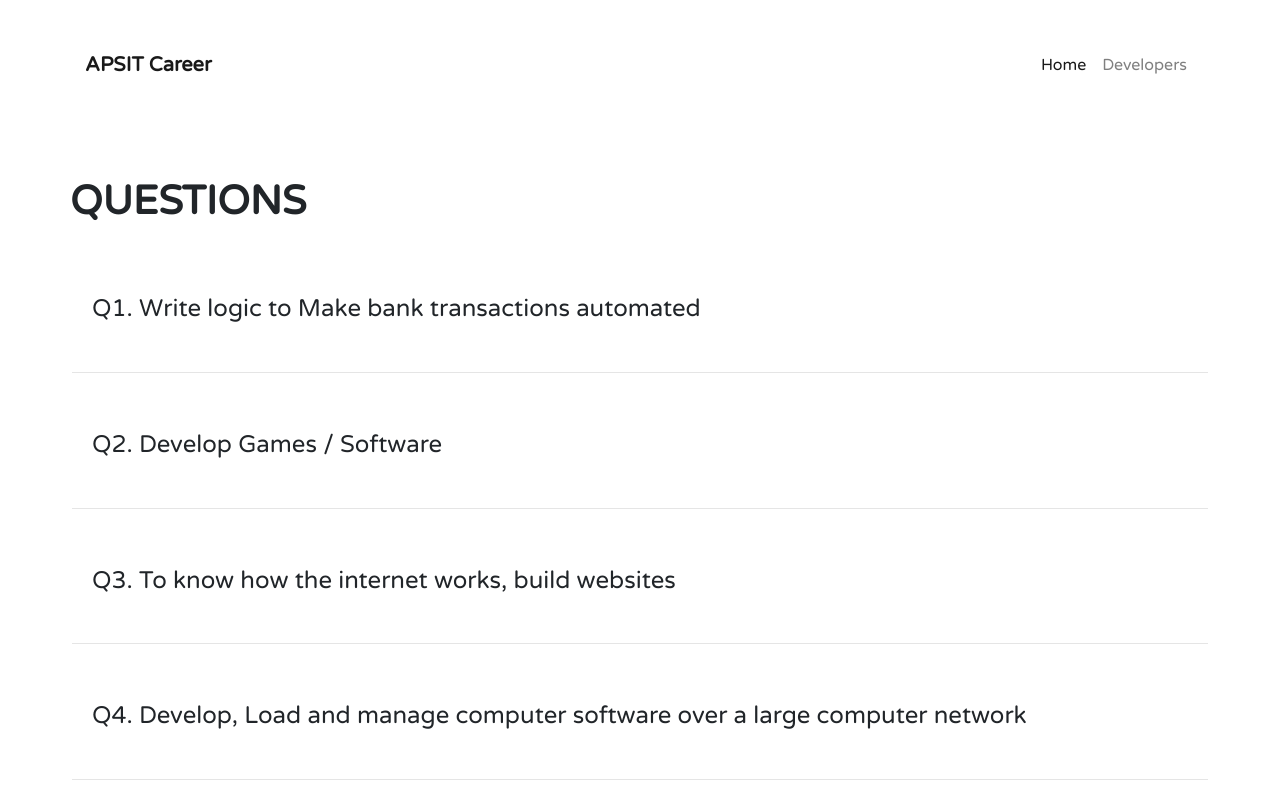
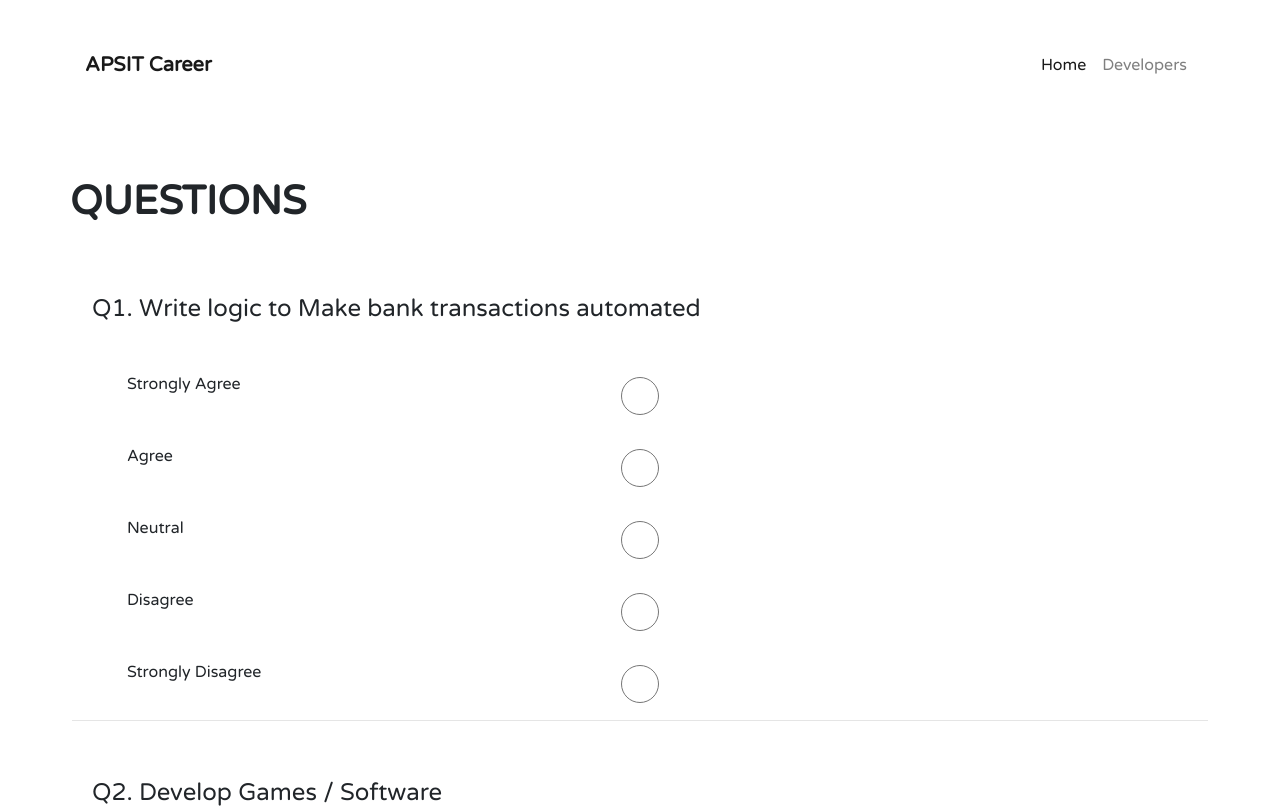
Before and after one commit to phyerwaal-dev/career, a React (Create React App) app: page /career/questions in a window 1280 px wide. Shown: the top 808 px of the page. Built offline with nearby package versions, Linux system fonts and the light colour scheme.

Commit message:
radio button bugs resolved

```diff
--- a/src/Components/Questions.js
+++ b/src/Components/Questions.js
@@ -1,43 +1,114 @@
-import React from 'react';
-import { MDBBtn, MDBCard, MDBCardBody, MDBCardTitle, MDBRow, MDBView, MDBContainer, MDBNavbar, MDBNavbarBrand, MDBNavbarToggler, MDBCollapse, MDBNavbarNav, MDBNavItem, MDBNavLink } from 'mdbreact';
-import '../question.css'
-import questions from '../data/questions.json';
-import logo from '../Web_bg.png';
+import React from "react";
+import {
+  MDBBtn,
+  MDBCard,
+  MDBCardBody,
+  MDBCardTitle,
+  MDBRow,
+  MDBView,
+  MDBContainer,
+  MDBNavbar,
+  MDBNavbarBrand,
+  MDBNavbarToggler,
+  MDBCollapse,
+  MDBNavbarNav,
+  MDBNavItem,
+  MDBNavLink,
+  MDBInput,
+} from "mdbreact";
+import "../question.css";
+import questions from "../data/questions.json";
+import options from "../data/options.json";
+import logo from "../Web_bg.png";
 
 class Questions extends React.Component {
   state = {
     collapsed: false,
-        radio: 0
+    selection: questions.map((i, key) => {
+      let data = { id: i.id, val: null };
+      return data;
+    }),
+    // selection: [
+    //   { id: 1, val: 0 },
+    //   { id: 2, val: 1 },
+    //   { id: 3, val: 2 },
+    //   { id: 4, val: 3 },
+    //   { id: 5, val: 4 },
+    //   { id: 6, val: 1 },
+    //   { id: 7, val: 3 },
+    //   { id: 8, val: 4 },
+    //   { id: 9, val: 0 },
+    //   { id: 10, val: 0 },
+    //   { id: 11, val: 0 },
+    //   { id: 12, val: 1 },
+    //   { id: 13, val: 2 },
+    //   { id: 14, val: 3 },
+    //   { id: 15, val: 4 },
+    //   { id: 16, val: 1 },
+    //   { id: 17, val: 3 },
+    //   { id: 18, val: 4 },
+    //   { id: 19, val: 0 },
+    //   { id: 20, val: 0 },
+    //   { id: 21, val: 0 },
+    //   { id: 22, val: 1 },
+    //   { id: 23, val: 2 },
+    //   { id: 24, val: 3 },
+    //   { id: 25, val: 4 },
+    //   { id: 26, val: 1 },
+    //   { id: 27, val: 3 },
+    //   { id: 28, val: 4 },
+    //   { id: 29, val: 0 },
+    //   { id: 30, val: 0 },
+    //   { id: 31, val: 0 },
+    // ],
   };
 
   handleTogglerClick = () => {
     const { collapsed } = this.state;
     this.setState({
-            collapsed: !collapsed
+      collapsed: !collapsed,
     });
   };
 
   onClick = (nr) => () => {
     this.setState({
-            radio: nr
+      radio: nr,
     });
-    }
+  };
 
   componentDidMount() {
-        document.querySelector('nav').style.height = '65px';
+    // questions.map((i, key) => {
+    //   let data = { id: i.id, val: null };
+    //   this.setState((prevState) => ({
+    //     selection: [...prevState.selection, data],
+    //   }));
+    // });
+    document.querySelector("nav").style.height = "65px";
   }
 
   componentWillUnmount() {
-        document.querySelector('nav').style.height = 'auto';
+    document.querySelector("nav").style.height = "auto";
   }
+
+  onChoose = async (val, e) => {
+    let data = { id: parseInt(e.target.id), val: val };
+    var new_selection = [];
+
+    await this.state.selection.map((i, key) => {
+      i.id == data.id
+        ? new_selection.push(data)
+        : new_selection.push({ id: i.id, val: i.val });
+    });
+    await this.setState({ selection: new_selection });
+  };
 
   render() {
     const { collapsed } = this.state;
-        const navStyle = { marginTop: '2rem' };
+    const navStyle = { marginTop: "2rem" };
     const overlay = (
       <div
-                id='sidenav-overlay'
-                style={{ backgroundColor: 'white' }}
+        id="sidenav-overlay"
+        style={{ backgroundColor: "white" }}
         onClick={this.handleTogglerClick}
       />
     );
@@ -45,10 +116,10 @@ class Questions extends React.Component {
       <div id="questions">
         <div className="fadeInDown">
           <MDBNavbar
-                        color='secondary-color'
+            color="secondary-color"
             style={navStyle}
             light
-                        expand='md'
+            expand="md"
             scrolling
             transparent
           >
@@ -60,10 +131,10 @@ class Questions extends React.Component {
               <MDBCollapse isOpen={collapsed} navbar>
                 <MDBNavbarNav right>
                   <MDBNavItem>
-                                        <MDBNavLink to='/career/'>Home</MDBNavLink>
+                    <MDBNavLink to="/career/">Home</MDBNavLink>
                   </MDBNavItem>
                   <MDBNavItem>
-                                        <MDBNavLink to='/career/dev'>Developers</MDBNavLink>
+                    <MDBNavLink to="/career/dev">Developers</MDBNavLink>
                   </MDBNavItem>
                 </MDBNavbarNav>
               </MDBCollapse>
@@ -73,30 +144,64 @@ class Questions extends React.Component {
         </div>
         <MDBView src={logo}>
           <MDBContainer
-                        style={{ height: '100%', width: '100%', paddingTop: '5rem' }}
-                        className='d-flex justify-content-center align-items-center'>
+            style={{ height: "100%", width: "100%", paddingTop: "5rem" }}
+            className="d-flex justify-content-center align-items-center"
+          >
             <MDBRow>
-                            <h1 className="display-10 font-weight-bold fadeInDown" style={{ animationDelay: '.2s' }}>QUESTIONS</h1>
+              <h1
+                className="display-10 font-weight-bold fadeInDown"
+                style={{ animationDelay: ".2s" }}
+              >
+                QUESTIONS
+              </h1>
               <MDBCard style={{ width: "100%" }}>
                 {questions.map((question, index) => {
                   return (
-                                        <div className="card fadeInDown" style={{ animationDelay: '.4s' }}>
+                    <div
+                      className="card fadeInDown"
+                      style={{ animationDelay: ".4s" }}
+                    >
                       <MDBCardBody>
-                                                <MDBCardTitle>Q{index + 1}. {question.question}</MDBCardTitle>
+                        <MDBCardTitle>
+                          Q{index + 1}. {question.question}
+                        </MDBCardTitle>
+                        {options.map((opt, oindex) => {
+                          return (
+                            <MDBContainer className="mt-5">
+                              <MDBInput
+                                id={question.id}
+                                onClick={this.onChoose.bind(
+                                  question.id,
+                                  opt.val
+                                )}
+                                checked={
+                                  this.state.selection[index].val === opt.val
+                                    ? true
+                                    : false
+                                }
+                                label={opt.opt}
+                                type="radio"
+                              />
+                            </MDBContainer>
+                          );
+                        })}
                       </MDBCardBody>
                       <hr></hr>
                     </div>
                   );
                 })}
               </MDBCard>
-                            <div className="send-btn fadeInDown" style={{ animationDelay: '1s' }}>
-                                <MDBBtn color="success" >SEND ANSWER</MDBBtn>
+              <div
+                className="send-btn fadeInDown"
+                style={{ animationDelay: "1s" }}
+              >
+                <MDBBtn color="success">SEND ANSWER</MDBBtn>
               </div>
             </MDBRow>
           </MDBContainer>
         </MDBView>
       </div>
-        )
+    );
   }
 }
 
--- /dev/null
+++ b/src/data/options.json
@@ -0,0 +1,22 @@
+[
+  {
+    "val": 0,
+    "opt": "Strongly Agree"
+  },
+  {
+    "val": 1,
+    "opt": "Agree"
+  },
+  {
+    "val": 2,
+    "opt": "Neutral"
+  },
+  {
+    "val": 3,
+    "opt": "Disagree"
+  },
+  {
+    "val": 4,
+    "opt": "Strongly Disagree"
+  }
+]
```
Lines whose indentation alone changed are shown as unchanged.
